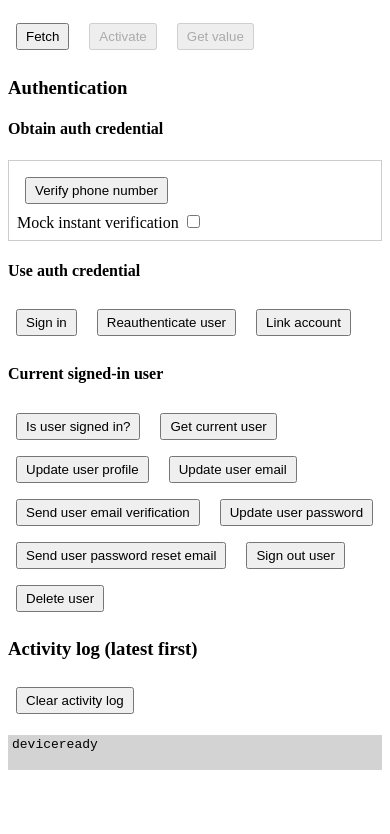
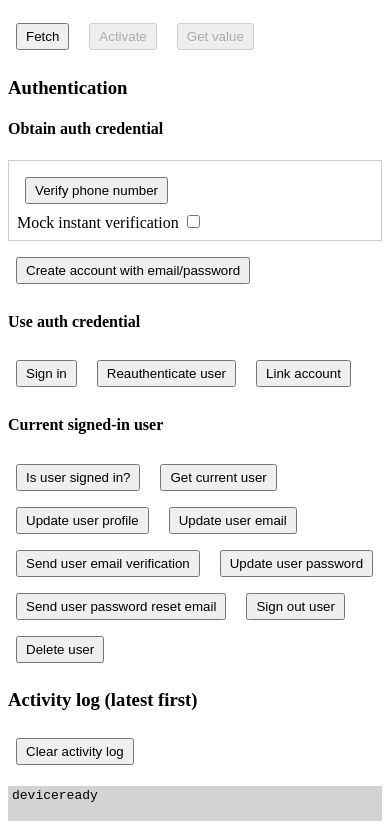
Before and after one commit to dpa99c/cordova-plugin-firebasex-test, a website: page www/index.html in a window 390 px wide. Shown: the part 846-1680 px from the top of the page. Before the commit the page ends 1629 px from the top, so only its background shows below. Drawn offline with Linux system fonts and the light colour scheme; some packages are replaced by stand-ins of ours.

Commit message:
Add createUserWithEmailAndPassword()

```diff
--- a/www/index.html
+++ b/www/index.html
@@ -63,6 +63,7 @@
             <input id="mockInstantVerificationInput" type="checkbox" />
         </div>
     </div>
+    <button onclick="createUserWithEmailAndPassword()">Create account with email/password</button>
 
     <h4>Use auth credential</h4>
     <button onclick="signInWithCredential()">Sign in</button>
--- a/www/js/index.js
+++ b/www/js/index.js
@@ -711,3 +711,18 @@ function deleteUser(){
         logError("Failed to delete current user account", error);
     });
 }
+
+function createUserWithEmailAndPassword(){
+    promptUserForInput("Enter email", "Email address for new account", function(email){
+        promptUserForInput("Enter password", "Password for new account", function(password){
+            FirebasePlugin.createUserWithEmailAndPassword({
+                email: email,
+                password: password
+            }, function(){
+                log("Successfully created email/password-based user account");
+            }, function(error) {
+                logError("Failed to create email/password-based user account", error);
+            });
+        });
+    });
+}
```
